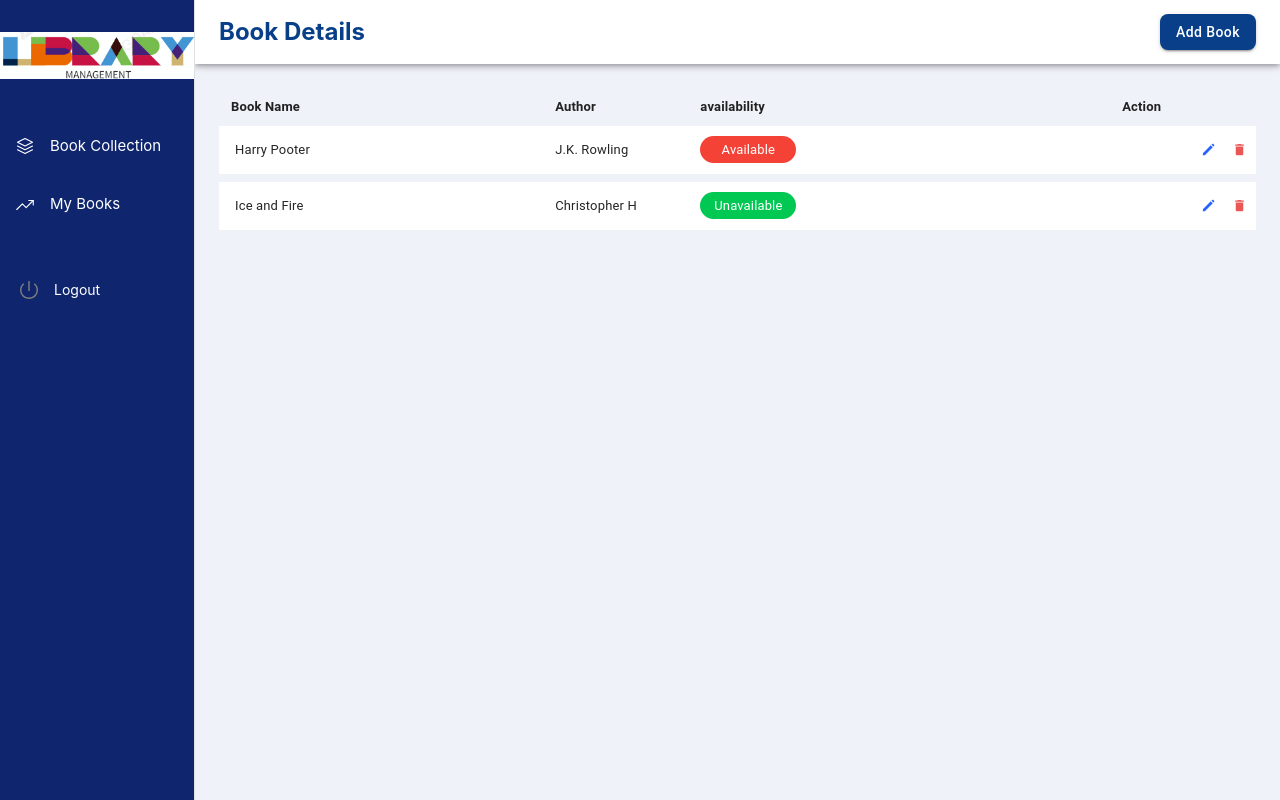
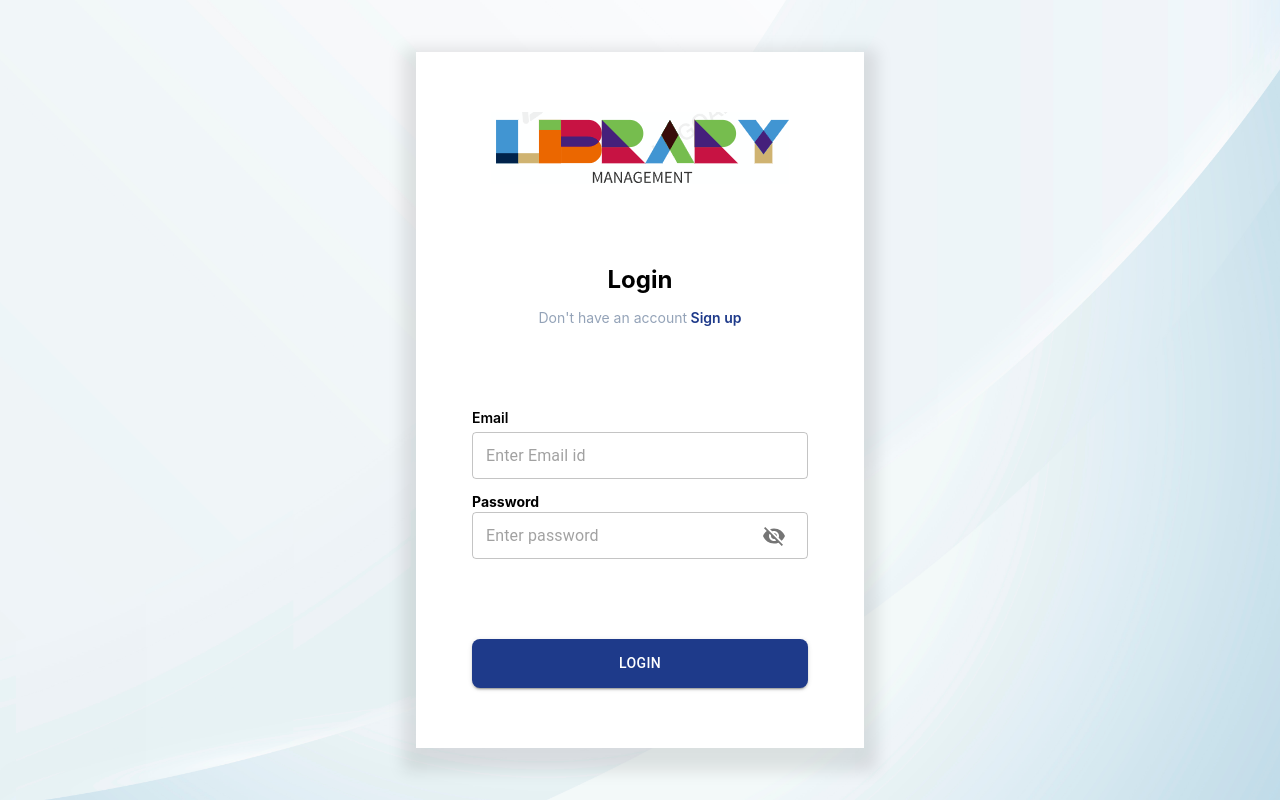
Before and after one commit to vt2730/Assignment, a React (Create React App) app in the folder frontend/: page / in a window 1280 px wide. Built offline with nearby package versions, Linux system fonts and the light colour scheme.

Commit message:
frontend routing done

```diff
--- a/frontend/src/App.js
+++ b/frontend/src/App.js
@@ -11,12 +11,12 @@ import BooksDetailsMain from './container/Admin/BooksDetails';
 function App() {
   return (
     <div className="App">
-      {/* <RouterProvider router={router} /> */}
+      <RouterProvider router={router} />
       {/* <LoginMain/> */}
       {/* <SignupMain/> */}
       {/* <BooksCollectionMain/> */}
       {/* <MyBooksMain/> */}
-      <BooksDetailsMain/>
+      {/* <BooksDetailsMain/> */}
     </div>
   );
 }
--- a/frontend/src/Routes/index.jsx
+++ b/frontend/src/Routes/index.jsx
@@ -1,10 +1,26 @@
 import { createBrowserRouter, createRoutesFromElements, Route } from 'react-router-dom';
+import LoginMain from '../container/Authentication/Login';
+import SignupMain from '../container/Authentication/Signup';
+import BooksDetailsMain from '../container/Admin/BooksDetails';
+import LibraryTransactionMain from '../container/Admin/LibTransaction';
+import BooksCollectionMain from '../container/User/BookCollection';
+import MyBooksMain from '../container/User/MyBooks';
 
 
 const router = createBrowserRouter(
     createRoutesFromElements(
         <Route path='/'>
+            <Route index element={<LoginMain />} />
+            <Route path='signup' element={<SignupMain />} />
 
+            <Route path='/admin'>
+                <Route index element={<BooksDetailsMain/>}/>
+                <Route path='bookdetails' element={<BooksDetailsMain/>}/>
+                <Route path='transaction' element={<LibraryTransactionMain/>}/>
+            </Route>
+
+            <Route path="bookcollection" element={<BooksCollectionMain/>}/>
+            <Route path="mybooks" element={<MyBooksMain/>}/>
         </Route>
     )
 )
--- a/frontend/src/components/Authentication/Login/Login.jsx
+++ b/frontend/src/components/Authentication/Login/Login.jsx
@@ -4,8 +4,10 @@ import style from "./index.module.css"
 import TextFieldInput from "../../../common/formfields/TextFieldInput"
 import PasswordFieldInput from "../../../common/formfields/PasswordFieldInput"
 import ButtonFieldInput from "../../../common/buttonField/ButtonFieldInput"
+import { useNavigate } from 'react-router-dom'
 
 const Login = (props) => {
+  const navigate = useNavigate()
   return (
     <div className={`h-screen w-full ${style.login_div} flex justify-center  `} >
       <form onSubmit={props.LoginForm.handleSubmit} className={`w-full flex flex-col justify-center h-full items-center sm:min-w-fit `} >
@@ -17,7 +19,7 @@ const Login = (props) => {
           <div className='flex flex-col gap-3 w-full px-9' >
             <span className={` text-2xl font-bold `}>Login
             </span>
-            <p className={`text-sm text-slate-400`} >Don't have an account<span className='text-sm font-semibold cursor-pointer text-blue-900'> Sign up</span></p>
+            <p className={`text-sm text-slate-400`} >Don't have an account<span className='text-sm font-semibold cursor-pointer text-blue-900' onClick={()=> navigate('/signup')}> Sign up</span></p>
           </div>
           <div className='flex flex-col gap-3 w-full'>
             <div className={`px-9 w-full`}>
--- a/frontend/src/components/Authentication/Signup/Signup.jsx
+++ b/frontend/src/components/Authentication/Signup/Signup.jsx
@@ -4,8 +4,11 @@ import style from "../Login/index.module.css"
 import TextFieldInput from "../../../common/formfields/TextFieldInput"
 import PasswordFieldInput from "../../../common/formfields/PasswordFieldInput"
 import ButtonFieldInput from "../../../common/buttonField/ButtonFieldInput"
+import { useNavigate } from 'react-router-dom'
 
 const Signup = (props) => {
+  const navigate = useNavigate()
+
   return (
     <div className={`h-screen w-full ${style.login_div} flex justify-center  `} >
       <form onSubmit={props.signupForm.handleSubmit} className={`w-full flex flex-col justify-center h-full items-center sm:min-w-fit `} >
@@ -17,7 +20,7 @@ const Signup = (props) => {
           <div className='flex flex-col gap-3 w-full px-9' >
             <span className={` text-2xl font-bold `}>Register
             </span>
-            <p className={`text-sm text-slate-400`} >Already have an account<span className='text-sm font-semibold cursor-pointer text-blue-900'> Login</span></p>
+            <p className={`text-sm text-slate-400`} >Already have an account<span className='text-sm font-semibold cursor-pointer text-blue-900' onClick={()=> navigate('/')}> Login</span></p>
           </div>
           <div className='flex flex-col gap-3 w-full'>
           <div className={`px-9 w-full`}>
--- a/frontend/src/container/Admin/LibTransaction/index.jsx
+++ b/frontend/src/container/Admin/LibTransaction/index.jsx
@@ -1,9 +1,9 @@
 import React from 'react'
 
-const index = () => {
+const LibraryTransactionMain = () => {
   return (
-    <div>index</div>
+    <div>LibraryTransactionMain</div>
   )
 }
 
-export default index
+export default LibraryTransactionMain
```
